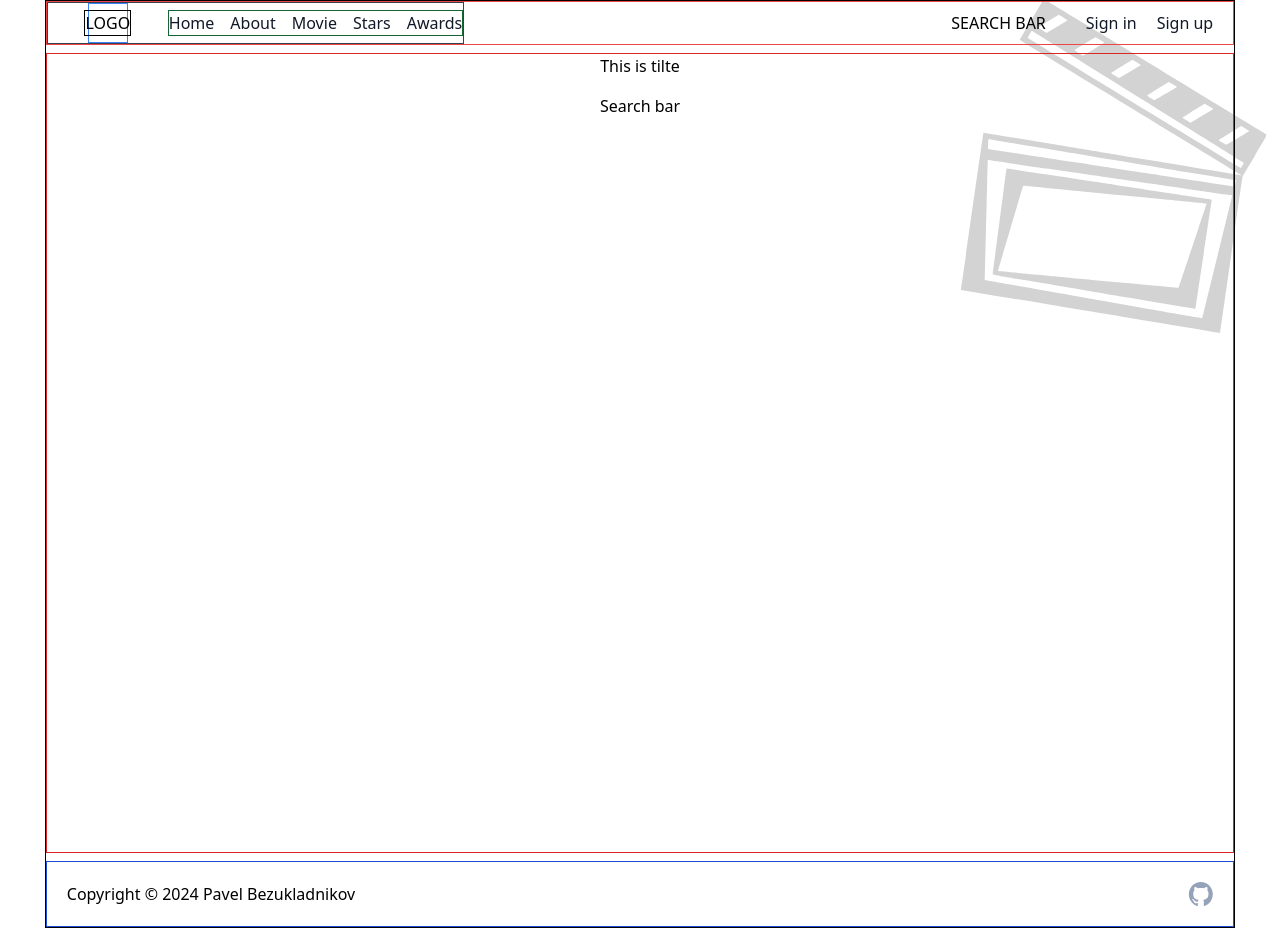
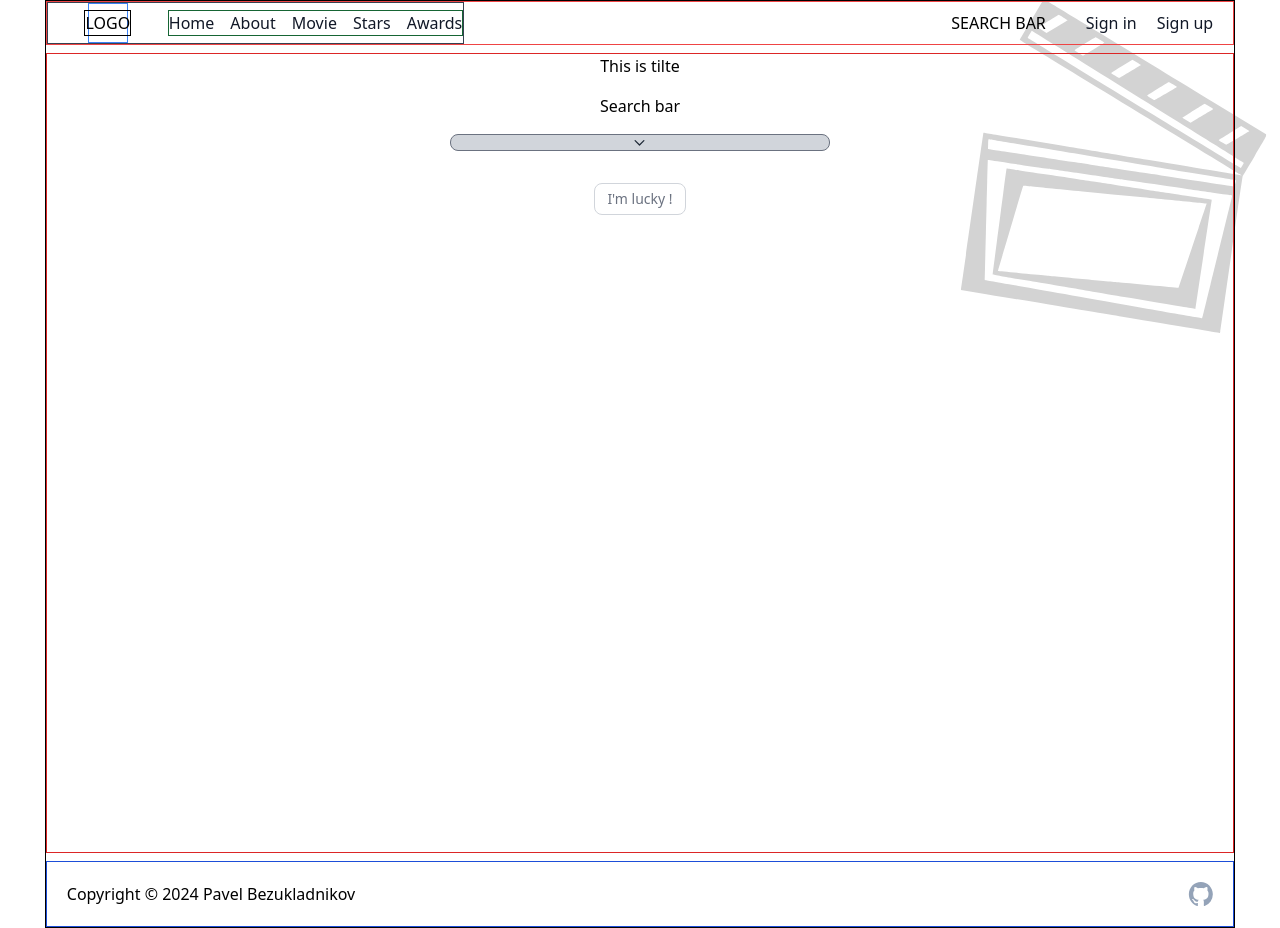
Before and after one commit to PavelAB/MovieTS, a React (Vite) app: page /stars in a window 1280 px wide. Built offline with nearby package versions, Linux system fonts and the light colour scheme; no server answers.

Commit message:
Temporary save of work in progress

```diff
--- a/src/components/people/carousel/PeopleCarousel.tsx
+++ b/src/components/people/carousel/PeopleCarousel.tsx
@@ -5,6 +5,7 @@ import { useRandomPersons } from "../../../hooks/usePerson"
 import LoaderElement from "../../uiElements/loaderSpin/LoaderElement"
 import IconRight from "../../uiElements/icons/IconRight"
 import IconLeft from "../../uiElements/icons/IconLeft"
+import { useQueryClient } from "@tanstack/react-query"
 
 
 
@@ -31,8 +32,10 @@ const PeopleCarousel: React.FC<{onCenterPersonIdChange: (id: number) => void}> =
     const { user: connectedUser } = useUser()
     const [carouselPeopleArray, setCarouselPeopleArray] = useState<Person[]>([])
 
+    const queryClient = useQueryClient()
+
     // Fetch states
-    const [carouselPeopleLimit, setCarouselPeopleLimit] = useState<number>(8)
+    const [carouselPeopleLimit] = useState<number>(8)
     const [carouselSearchingJob, setCarouselSearchingJob] = useState<string>(SEARCHING_JOB_OPTIONS.DEFAULT_EMPTY)
     const shouldFetch: boolean = connectedUser?.token ? true : false
 
@@ -42,7 +45,7 @@ const PeopleCarousel: React.FC<{onCenterPersonIdChange: (id: number) => void}> =
     const [carouselLeftFarIndex, setCarouselLeftFarIndex] = useState<number | null>(null)
     const [carouselRightNearIndex, setCarouselRightNearIndex] = useState<number | null>(null)
     const [carouselRightFarIndex, setCarouselRightFarIndex] = useState<number | null>(null)
-
+    const [isCarouselFiltresOpen, setIsCarouselFiltresOpen] = useState<boolean>(false)
 
     const {data: randomPersonResponse, isLoading: isLoadingRandomPersons} = useRandomPersons(
         carouselSearchingJob,
@@ -77,7 +80,7 @@ const PeopleCarousel: React.FC<{onCenterPersonIdChange: (id: number) => void}> =
         }
     }, [carouselCenterIndex])
 
-    if(isLoadingRandomPersons && carouselPeopleArray.length < 0) return <LoaderElement />
+    if(isLoadingRandomPersons && carouselPeopleArray.length <= 0) return <LoaderElement />
 
     const carouselSwipeRight = (): void => {
         setCarouselCenterIndex((prev) => (prev + 1) > carouselPeopleArray.length - 1 ? 0 : prev + 1 )
@@ -104,39 +107,100 @@ const PeopleCarousel: React.FC<{onCenterPersonIdChange: (id: number) => void}> =
 
 
 
-    const PersonCard: React.FC<{ person: Partial<Person>, cardDimension: string}> = ({ person, cardDimension}) => {
+    const PersonCard: React.FC<{ cardPerson: Partial<Person>, cardDimension: string}> = ({ cardPerson, cardDimension}) => {
         return (
             <div className={`min-h-[350px] flex flex-col gap-2 items-center justify-center`} style={{ minWidth: cardDimension }}>
                 <img
-                    src={`http://localhost:8080${person.picture! as string}`}
+                    src={`http://localhost:8080${cardPerson.picture! as string}`}
                     className={`object-contain`}
                     style={{ height: cardDimension }}
                 />
                 <div className={`min-h-[50px] overflow-hidden text-center text-ellipsis`} style={{ maxWidth: cardDimension }}>
-                    {person.ID_Personne}: {person.first_name} {person.last_name}
+                    {cardPerson.ID_Personne}: {cardPerson.first_name} {cardPerson.last_name}
                 </div>
             </div>
         )
     }
 
     return (
-        <div>
-            { carouselPeopleArray.length > 0 &&
-                <div className="flex gap-8 min-w-[80%] items-center justify-center">
-                <button onClick={carouselSwipeLeft}>
-                    <IconLeft />
+        <div className="flex flex-col min-w-[80%] gap-8  items-center justify-center">
+            {carouselPeopleArray.length > 0 &&
+                <div className="flex min-w-[100%] items-center justify-center">
+                    <button onClick={carouselSwipeLeft}>
+                        <IconLeft />
+                    </button>
+                    {carouselLeftFarIndex !== null && <PersonCard key={"carouselLeftFarElement"} cardPerson={carouselPeopleArray[carouselLeftFarIndex]} cardDimension="100px" />}
+                    {carouselLeftNearIndex !== null && <PersonCard key={"carouselLeftNearElement"} cardPerson={carouselPeopleArray[carouselLeftNearIndex]} cardDimension="150px" />}
+                    {carouselCenterIndex !== null && <PersonCard key={"carouselCenterElement"} cardPerson={carouselPeopleArray[carouselCenterIndex]} cardDimension="300px" />}
+                    {carouselRightNearIndex !== null && <PersonCard key={"carouselRightNearElement"} cardPerson={carouselPeopleArray[carouselRightNearIndex]} cardDimension="150px" />}
+                    {carouselRightFarIndex !== null && <PersonCard key={"carouselRightFarElement"} cardPerson={carouselPeopleArray[carouselRightFarIndex]} cardDimension="100px" />}
+                    <button onClick={carouselSwipeRight}>
+                        <IconRight />
+                    </button>
+                </div>
+            }
+            <div className="relative flex flex-col min-w-[40%] items-center justify-center gap-4">
+                <button
+                    className="flex px-3 min-w-full border border-gray-500 bg-gray-300 rounded-lg justify-center"
+                    onClick={() => setIsCarouselFiltresOpen((prev) => !prev)}>
+                        <svg
+                            className="w-[33px] h-[15px] text-gray-800 dark:text-white"
+                            aria-hidden="true" xmlns="http://www.w3.org/2000/svg"
+                            width="24"
+                            height="24"
+                            fill="none"
+                            viewBox="0 0 24 24">
+                                <path
+                                    stroke="currentColor"
+                                    strokeLinecap="round"
+                                    strokeLinejoin="round"
+                                    strokeWidth="2"
+                                    d="m19 9-7 7-7-7"/>
+                        </svg>
+
                 </button>
-                    {carouselLeftFarIndex !== null && <PersonCard key={"carouselLeftFarElement"} person={carouselPeopleArray[carouselLeftFarIndex]} cardDimension="100px" />}
-                    {carouselLeftNearIndex !== null && <PersonCard key={"carouselLeftNearElement"} person={carouselPeopleArray[carouselLeftNearIndex]} cardDimension="150px" />}
-                    {carouselCenterIndex !== null && <PersonCard key={"carouselCenterElement"} person={carouselPeopleArray[carouselCenterIndex]} cardDimension="300px" />}
-                    {carouselRightNearIndex !== null && <PersonCard key={"carouselRightNearElement"} person={carouselPeopleArray[carouselRightNearIndex]} cardDimension="150px" />}
-                    {carouselRightFarIndex !== null && <PersonCard key={"carouselRightFarElement"} person={carouselPeopleArray[carouselRightFarIndex]} cardDimension="100px" />}
-                <button onClick={carouselSwipeRight}>
-                    <IconRight />
+                {isCarouselFiltresOpen &&
+                    <div className={`${
+                        isCarouselFiltresOpen ? "opacity-100 scale-100" : "opacity-0 scale-95"
+                    } flex items-center justify-center gap-4 transition-all duration-1000 ease-in-out transform`}
+                    style={{
+                        visibility: isCarouselFiltresOpen ? 'visible' : 'hidden',
+                    }}>
+                        <button
+                            onClick={() => setCarouselSearchingJob(SEARCHING_JOB_OPTIONS.DEFAULT_EMPTY)}
+                            className={`px-3 h-8 min-w-[42px] text-sm font-medium text-gray-500 ${carouselSearchingJob === SEARCHING_JOB_OPTIONS.DEFAULT_EMPTY ? 'bg-gray-200' : 'bg-white'} border border-gray-300 rounded-lg hover:bg-gray-100 hover:text-gray-700 dark:bg-gray-800 dark:border-gray-700 dark:text-gray-400 dark:hover:bg-gray-700 dark:hover:text-white`}>
+                            All
+                        </button>
+                        <button
+                            onClick={() => setCarouselSearchingJob(SEARCHING_JOB_OPTIONS.ACTOR)}
+                            className={`px-3 h-8 min-w-[42px] text-sm font-medium text-gray-500 ${carouselSearchingJob === SEARCHING_JOB_OPTIONS.ACTOR ? 'bg-gray-200' : 'bg-white'} border border-gray-300 rounded-lg hover:bg-gray-100 hover:text-gray-700 dark:bg-gray-800 dark:border-gray-700 dark:text-gray-400 dark:hover:bg-gray-700 dark:hover:text-white`}>
+                            Actors
+                        </button>
+                        <button
+                            onClick={() => setCarouselSearchingJob(SEARCHING_JOB_OPTIONS.WRITER)}
+                            className={`px-3 h-8 min-w-[42px] text-sm font-medium text-gray-500 ${carouselSearchingJob === SEARCHING_JOB_OPTIONS.WRITER ? 'bg-gray-200' : 'bg-white'} border border-gray-300 rounded-lg hover:bg-gray-100 hover:text-gray-700 dark:bg-gray-800 dark:border-gray-700 dark:text-gray-400 dark:hover:bg-gray-700 dark:hover:text-white`}>
+                            Directors
+                        </button>
+                        <button
+                            onClick={() => setCarouselSearchingJob(SEARCHING_JOB_OPTIONS.DIRECTOR)}
+                            className={`px-3 h-8 min-w-[42px] text-sm font-medium text-gray-500 ${carouselSearchingJob === SEARCHING_JOB_OPTIONS.DIRECTOR ? 'bg-gray-200' : 'bg-white'} border border-gray-300 rounded-lg hover:bg-gray-100 hover:text-gray-700 dark:bg-gray-800 dark:border-gray-700 dark:text-gray-400 dark:hover:bg-gray-700 dark:hover:text-white`}>
+                            Writters
+                        </button>
+                    </div>
+                }
+
+
+
+            </div>
+            <div className="">
+                <button
+                    className="px-3 h-8 min-w-[78px] text-sm font-medium text-gray-500 bg-white border border-gray-300 rounded-lg hover:bg-gray-100 hover:text-gray-700 dark:bg-gray-800 dark:border-gray-700 dark:text-gray-400 dark:hover:bg-gray-700 dark:hover:text-white"
+                    onClick={() => queryClient.invalidateQueries({queryKey: ["randomPersons"]})}>
+                        I'm lucky !
                 </button>
+            </div>
+        </div>
 
-            </div>}
-        </div>
     )
 }
 export default PeopleCarousel
```
